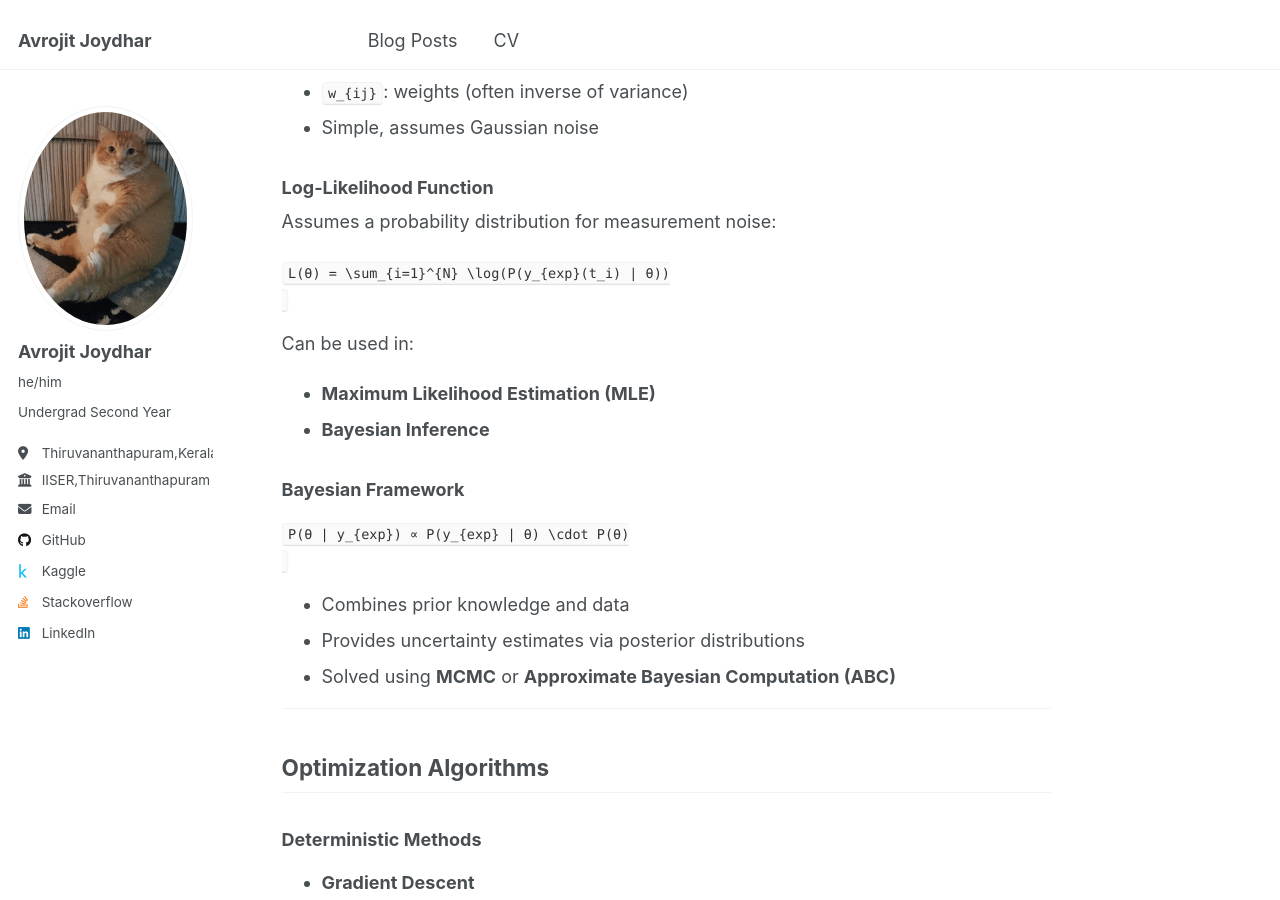
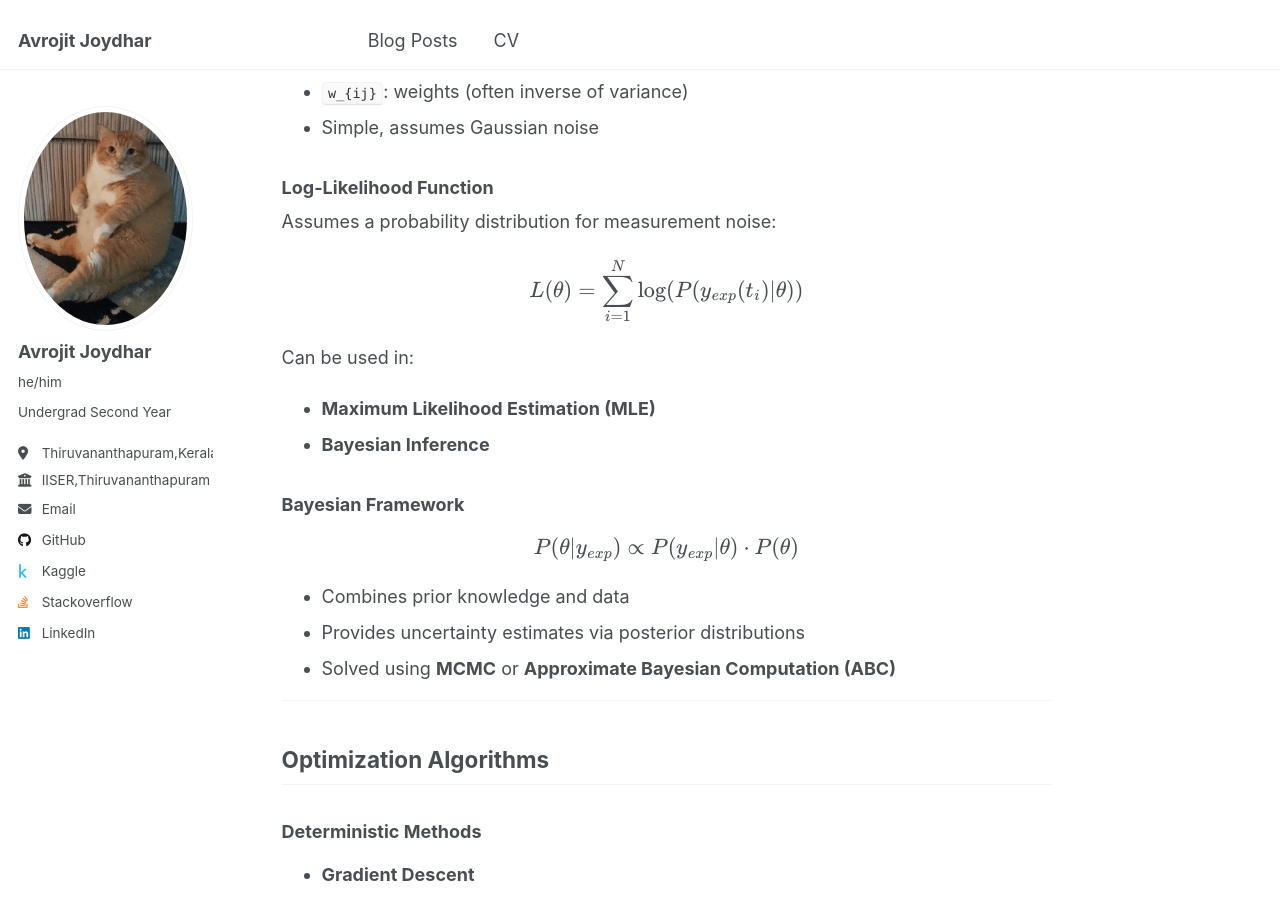
Before and after one commit to avroj1t/avroj1t.github.io, a Jekyll site: the page built from _posts/2025-07-19-blog-post-1.md, in a window 1280 px wide and 900 px high, scrolled down 2074 px. Built offline with Jekyll 4.4.1, drawn with Linux system fonts in a browser that asks for light colours.

Commit message:
update 10

````diff
--- a/_posts/2025-07-19-blog-post-1.md
+++ b/_posts/2025-07-19-blog-post-1.md
@@ -79,9 +79,9 @@
 
 Assumes a probability distribution for measurement noise:
 
-```math
+$$
 L(θ) = \sum_{i=1}^{N} \log(P(y_{exp}(t_i) | θ))
-```
+$$
 
 Can be used in:
 - **Maximum Likelihood Estimation (MLE)**
@@ -89,9 +89,9 @@
 
 ### Bayesian Framework
 
-```math
+$$
 P(θ | y_{exp}) ∝ P(y_{exp} | θ) \cdot P(θ)
-```
+$$
 
 - Combines prior knowledge and data
 - Provides uncertainty estimates via posterior distributions
````
